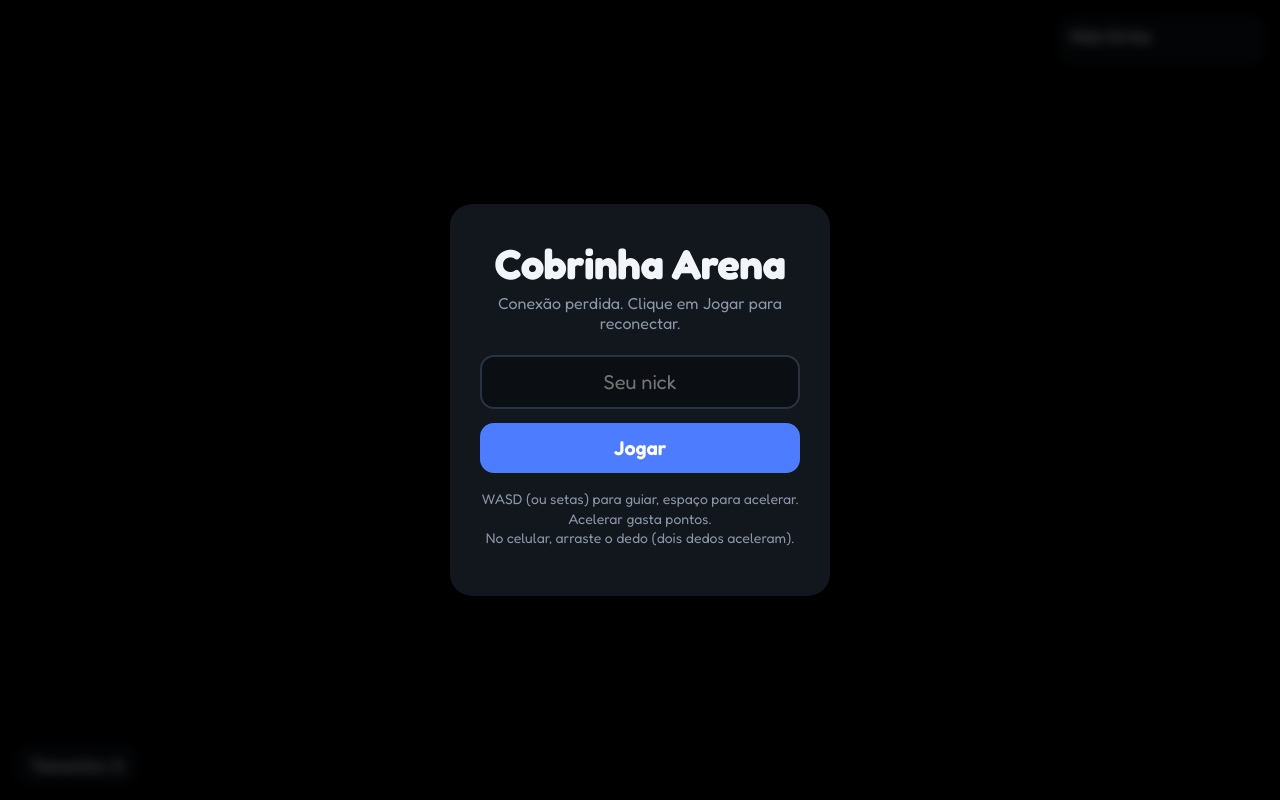
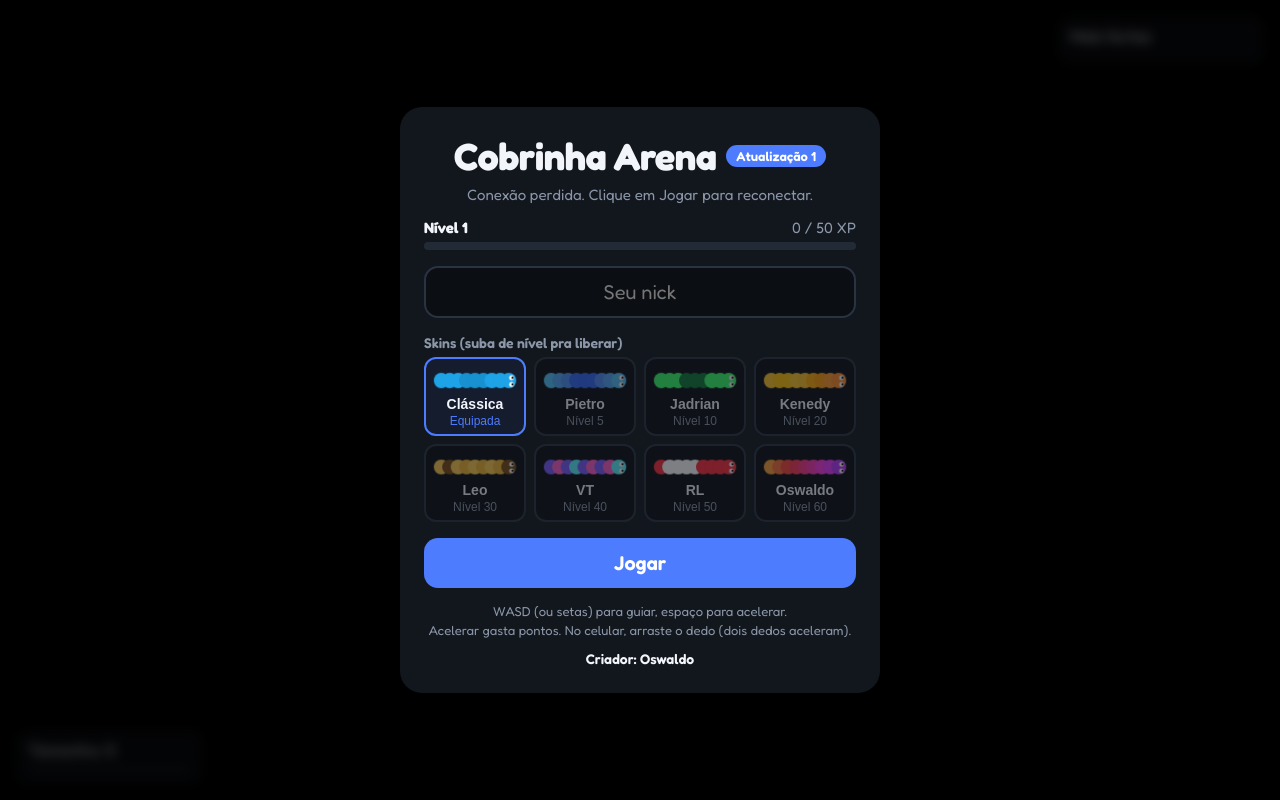
Before and after one commit to oswaldoneto-netizen/snakeseducv1, a website: page index.html in a window 1280 px wide. Both pictures are taken after a click on the button "Jogar". Drawn offline with Linux system fonts and the light colour scheme.

Commit message:
Add files via upload

```diff
--- a/index.html
+++ b/index.html
@@ -7,58 +7,140 @@
 <link rel="preconnect" href="https://fonts.googleapis.com">
 <link href="https://fonts.googleapis.com/css2?family=Fredoka:wght@400;600;700&display=swap" rel="stylesheet">
 <style>
-:root{--bg:#000;--ink:#f2f5fa;--panel:#12161d;--accent:#4d7cff;--muted:#8b97a8}
+:root{--bg:#000;--ink:#f2f5fa;--panel:#12161d;--accent:#4d7cff;--muted:#8b97a8;--line:#2a3342}
 *{box-sizing:border-box}
 html,body{margin:0;height:100%;overflow:hidden;background:var(--bg);font-family:'Fredoka',system-ui,sans-serif;color:var(--ink)}
-canvas{display:block;position:fixed;inset:0}
+canvas#c{display:block;position:fixed;inset:0}
 #menu{position:fixed;inset:0;display:flex;align-items:center;justify-content:center;background:rgba(0,0,0,.78);backdrop-filter:blur(6px);z-index:10}
 #menu.hide{display:none}
-.card{background:var(--panel);border-radius:22px;padding:34px 30px;width:min(380px,90vw);text-align:center;box-shadow:0 18px 50px rgba(0,0,0,.6)}
-h1{margin:0 0 4px;font-size:42px;font-weight:700;letter-spacing:-.5px}
-#sub{margin:0 0 22px;color:var(--muted);font-size:16px}
-input{width:100%;font:inherit;font-size:20px;text-align:center;padding:13px;border:2px solid #2a3342;border-radius:14px;outline:none;color:var(--ink);background:#0b0e13}
+.card{background:var(--panel);border-radius:22px;padding:26px 24px;width:min(480px,94vw);max-height:96vh;overflow:auto;text-align:center;box-shadow:0 18px 50px rgba(0,0,0,.6)}
+.top{display:flex;align-items:center;justify-content:center;gap:10px;flex-wrap:wrap}
+h1{margin:0;font-size:38px;font-weight:700;letter-spacing:-.5px}
+.pill{background:var(--accent);color:#fff;font-size:13px;font-weight:600;padding:3px 10px;border-radius:999px}
+#sub{margin:6px 0 14px;color:var(--muted);font-size:15px}
+.lvrow{display:flex;justify-content:space-between;font-size:15px;margin-bottom:5px}
+.lvrow span{color:var(--muted)}
+.bar{height:8px;background:#222a36;border-radius:99px;overflow:hidden}
+.bar i{display:block;height:100%;width:0;background:var(--accent);border-radius:99px}
+input{width:100%;margin-top:16px;font:inherit;font-size:20px;text-align:center;padding:12px;border:2px solid var(--line);border-radius:14px;outline:none;color:var(--ink);background:#0b0e13}
 input:focus{border-color:var(--accent)}
-button{margin-top:14px;width:100%;font:inherit;font-weight:600;font-size:20px;padding:13px;border:0;border-radius:14px;background:var(--accent);color:#fff;cursor:pointer}
+.skh{text-align:left;margin:16px 0 6px;font-size:14px;color:var(--muted);font-weight:600}
+#skins{display:grid;grid-template-columns:repeat(4,1fr);gap:8px}
+#skins .sk{margin:0;width:auto;padding:8px 4px 6px;font-size:14px;font-weight:600;background:#0b0e13;border:2px solid var(--line);border-radius:12px;color:var(--ink);display:flex;flex-direction:column;align-items:center;gap:2px}
+#skins .sk canvas{width:100%;height:auto;max-width:96px}
+#skins .sk small{font-size:12px;font-weight:400;color:var(--muted)}
+#skins .sk.sel{border-color:var(--accent);background:#141c2e}
+#skins .sk.sel small{color:var(--accent)}
+#skins .sk.lock{opacity:.45;cursor:not-allowed}
+#play{margin-top:16px;width:100%;font:inherit;font-weight:600;font-size:20px;padding:13px;border:0;border-radius:14px;background:var(--accent);color:#fff;cursor:pointer}
 button:focus-visible{outline:3px solid #9bb2ff;outline-offset:2px}
-button:active{transform:scale(.98)}
-#hint{margin-top:16px;font-size:14px;color:var(--muted);line-height:1.4}
+#play:active{transform:scale(.98)}
+#hint{margin:14px 0 0;font-size:13px;color:var(--muted);line-height:1.45}
+.by{margin:10px 0 0;font-size:14px;font-weight:600}
 #lb{position:fixed;top:14px;right:14px;width:210px;background:rgba(18,22,29,.85);border-radius:16px;padding:12px 14px;z-index:5;font-size:15px;box-shadow:0 6px 20px rgba(0,0,0,.5)}
 #lb h2{margin:0 0 8px;font-size:16px;font-weight:700}
 #lb ol{margin:0;padding:0;list-style:none}
 #lb li{display:flex;justify-content:space-between;gap:8px;padding:2px 0}
 #lb li span:first-child{overflow:hidden;text-overflow:ellipsis;white-space:nowrap}
 #lb li.me{color:var(--accent);font-weight:700}
-#hud{position:fixed;left:14px;bottom:14px;background:rgba(18,22,29,.85);border-radius:14px;padding:10px 16px;z-index:5;font-size:18px;font-weight:600;box-shadow:0 6px 20px rgba(0,0,0,.5)}
-#hud small{display:block;font-size:13px;font-weight:400;color:var(--muted)}
-@media (max-width:600px){#lb{width:160px;font-size:13px}}
-@media (prefers-reduced-motion:reduce){button:active{transform:none}}
+#hud{position:fixed;left:14px;bottom:14px;width:190px;background:rgba(18,22,29,.85);border-radius:14px;padding:10px 14px;z-index:5;font-size:17px;font-weight:600;box-shadow:0 6px 20px rgba(0,0,0,.5)}
+#hud small{display:block;font-size:12px;font-weight:400;color:var(--muted);margin-top:4px}
+#hud .bar{margin-top:6px;height:6px}
+#toast{position:fixed;top:18px;left:50%;transform:translateX(-50%);background:var(--accent);color:#fff;padding:10px 20px;border-radius:14px;font-weight:600;z-index:20;opacity:0;transition:opacity .3s;pointer-events:none;text-align:center}
+#toast.on{opacity:1}
+@media (max-width:600px){#lb{width:150px;font-size:13px}#skins{grid-template-columns:repeat(3,1fr)}h1{font-size:32px}}
+@media (prefers-reduced-motion:reduce){#play:active{transform:none}#toast{transition:none}}
 </style>
 </head>
 <body>
 <canvas id="c"></canvas>
 <div id="lb" hidden><h2>Mais fortes</h2><ol id="lbl"></ol></div>
-<div id="hud" hidden>Tamanho: <span id="score">0</span><small id="pl"></small></div>
+<div id="hud" hidden>Tamanho: <span id="score">0</span><small id="hl"></small><div class="bar"><i id="hb"></i></div><small id="pl"></small></div>
+<div id="toast"></div>
 <div id="menu">
   <div class="card">
-    <h1>Cobrinha Arena</h1>
+    <div class="top"><h1>Cobrinha Arena</h1><span class="pill">Atualização 1</span></div>
     <p id="sub">Coma, cresça e domine o ranking.</p>
+    <div class="lvrow"><b id="lvn">Nível 1</b><span id="lvx"></span></div>
+    <div class="bar"><i id="lvb"></i></div>
     <input id="nick" maxlength="15" placeholder="Seu nick" autocomplete="off">
+    <div class="skh">Skins (suba de nível pra liberar)</div>
+    <div id="skins"></div>
     <button id="play">Jogar</button>
-    <p id="hint">WASD (ou setas) para guiar, espaço para acelerar.<br>Acelerar gasta pontos.<br>No celular, arraste o dedo (dois dedos aceleram).</p>
+    <p id="hint">WASD (ou setas) para guiar, espaço para acelerar.<br>Acelerar gasta pontos. No celular, arraste o dedo (dois dedos aceleram).</p>
+    <p class="by">Criador: Oswaldo</p>
   </div>
 </div>
 <script>
 const cv = document.getElementById('c'), ctx = cv.getContext('2d');
-const menu = document.getElementById('menu'), nickEl = document.getElementById('nick');
-const lbEl = document.getElementById('lb'), lbl = document.getElementById('lbl'), hud = document.getElementById('hud');
+const $ = id => document.getElementById(id);
+const menu = $('menu'), nickEl = $('nick'), lbEl = $('lb'), lbl = $('lbl'), hud = $('hud');
 let W = 0, H = 0, dpr = 1;
-function resize() { dpr = Math.min(window.devicePixelRatio || 1, 2); W = innerWidth; H = innerHeight; cv.width = W * dpr; cv.height = H * dpr; ctx.setTransform(dpr, 0, 0, dpr, 0, 0); }
+function resize() { dpr = Math.min(devicePixelRatio || 1, 2); W = innerWidth; H = innerHeight; cv.width = W * dpr; cv.height = H * dpr; ctx.setTransform(dpr, 0, 0, dpr, 0, 0); }
 addEventListener('resize', resize); resize();
-try { nickEl.value = localStorage.getItem('nick') || ''; } catch (e) {}
 
+/* ---------- skins ---------- */
+const SKINS = [
+  { n: 'Clássica', lvl: 1,  col: (i, t, h) => 'hsl(' + h + ',80%,' + (45 + (i % 6 < 3 ? 6 : 0)) + '%)' },
+  { n: 'Pietro',   lvl: 5,  col: (i) => 'hsl(' + (200 + Math.sin(i * .4) * 25) + ',90%,' + (58 + (i % 6 < 3 ? 6 : 0)) + '%)' },
+  { n: 'Jadrian',  lvl: 10, col: (i) => i % 6 < 3 ? '#39ff6a' : '#0f7a3a' },
+  { n: 'Kenedy',   lvl: 20, col: (i) => 'hsl(' + (10 + 35 * (.5 + .5 * Math.sin(i * .25))) + ',100%,' + (52 + (i % 4 < 2 ? 6 : 0)) + '%)' },
+  { n: 'Leo',      lvl: 30, col: (i) => i % 7 === 0 ? '#7a4a12' : (i % 2 ? '#f2b632' : '#ffc94d') },
+  { n: 'VT',       lvl: 40, col: (i) => i % 5 === 0 ? '#5cf2ff' : (i % 2 ? '#ff5ec9' : '#7a5cff') },
+  { n: 'RL',       lvl: 50, col: (i) => i % 8 < 4 ? '#ff2d3d' : '#ffffff' },
+  { n: 'Oswaldo',  lvl: 60, col: (i, t) => 'hsl(' + ((t / 8 + i * 14) % 360) + ',95%,60%)' }
+];
+const ld = (k, d) => { try { return localStorage.getItem(k) ?? d; } catch (e) { return d; } };
+const sv = (k, v) => { try { localStorage.setItem(k, v); } catch (e) {} };
+nickEl.value = ld('nick', '');
+let xp = +ld('xp', 0) || 0, skin = +ld('skin', 0) || 0;
+const lvOf = x => Math.floor(Math.sqrt(x / 50)) + 1;
+const xpAt = l => 50 * (l - 1) * (l - 1);
+let level = lvOf(xp), shownLvl = level;
+if (!SKINS[skin] || level < SKINS[skin].lvl) skin = 0;
+
+function lvInfo() {
+  const a = xpAt(level), b = xpAt(level + 1);
+  return { txt: (xp - a) + ' / ' + (b - a) + ' XP', pct: Math.min(100, (xp - a) / (b - a) * 100) };
+}
+function paintSkin(c, i) {
+  const g = c.getContext('2d'); g.clearRect(0, 0, c.width, c.height);
+  for (let j = 8; j >= 0; j--) { g.fillStyle = SKINS[i].col(j, performance.now(), 200); g.beginPath(); g.arc(84 - j * 9, 14, 8, 0, 6.283); g.fill(); }
+  g.fillStyle = '#fff'; g.beginPath(); g.arc(87, 11, 2.6, 0, 6.283); g.arc(87, 18, 2.6, 0, 6.283); g.fill();
+  g.fillStyle = '#111'; g.beginPath(); g.arc(88, 11, 1.2, 0, 6.283); g.arc(88, 18, 1.2, 0, 6.283); g.fill();
+}
+function renderMenu() {
+  const li = lvInfo();
+  $('lvn').textContent = 'Nível ' + level; $('lvx').textContent = li.txt; $('lvb').style.width = li.pct + '%';
+  const box = $('skins'); box.innerHTML = '';
+  SKINS.forEach((s, i) => {
+    const ok = level >= s.lvl;
+    const d = document.createElement('button'); d.type = 'button';
+    d.className = 'sk' + (i === skin ? ' sel' : '') + (ok ? '' : ' lock');
+    const c = document.createElement('canvas'); c.width = 96; c.height = 28; paintSkin(c, i);
+    const n = document.createElement('span'); n.textContent = s.n;
+    const l = document.createElement('small'); l.textContent = ok ? (i === skin ? 'Equipada' : 'Liberada') : 'Nível ' + s.lvl;
+    d.append(c, n, l);
+    d.onclick = () => { if (!ok) return; skin = i; sv('skin', i); renderMenu(); };
+    box.appendChild(d);
+  });
+}
+renderMenu();
+let toastT; function toast(msg) { const t = $('toast'); t.textContent = msg; t.classList.add('on'); clearTimeout(toastT); toastT = setTimeout(() => t.classList.remove('on'), 3500); }
+function checkLevel() {
+  level = lvOf(xp);
+  if (level > shownLvl) {
+    const un = SKINS.filter(s => s.lvl > shownLvl && s.lvl <= level).map(s => s.n);
+    toast('Nível ' + level + '!' + (un.length ? ' Skin liberada: ' + un.join(', ') : ''));
+    shownLvl = level;
+  }
+}
+
+/* ---------- rede ---------- */
 let ws, myId = null, world = { w: 4000, h: 4000 }, playing = false;
-let prev = null, cur = null, prevT = 0, curT = 0, camX = 2000, camY = 2000;
-let angle = null, boost = false, lastSend = 0;
+let prev = null, cur = null, curT = 0, camX = 2000, camY = 2000;
+let angle = null, boost = false, lastSend = 0, runBase = 0, peak = 0, lastUI = 0, ping = 0;
+const TICKMS = 33;
 const FOOD_COLORS = ['#ff5d73', '#ffb020', '#2ec4b6', '#7b61ff', '#ff7ab6', '#3ddc84', '#4cc9f0', '#f77f00'];
 
 function connect(cb) {
@@ -66,29 +148,34 @@ function connect(cb) {
   ws.onopen = cb;
   ws.onmessage = (e) => {
     const m = JSON.parse(e.data);
-    if (m.t === 'init') { myId = m.id; world = { w: m.w, h: m.h }; playing = true; prev = cur = null; angle = null; boost = false; }
-    else if (m.t === 's') { prev = cur; prevT = curT; cur = m; curT = performance.now(); updateUI(m); }
-    else if (m.t === 'dead') {
+    if (m.t === 'p') { ping = Math.round(performance.now() - m.ts); }
+    else if (m.t === 'init') { myId = m.id; world = { w: m.w, h: m.h }; playing = true; prev = cur = null; angle = null; boost = false; runBase = xp; peak = 0; }
+    else if (m.t === 's') {
+      prev = cur; cur = m; curT = performance.now();
+      if (m.sc > peak) { peak = m.sc; xp = runBase + peak; sv('xp', xp); checkLevel(); }
+      if (curT - lastUI > 250) { lastUI = curT; updateUI(m); }
+    } else if (m.t === 'dead') {
       playing = false; menu.classList.remove('hide');
-      document.getElementById('sub').textContent = 'Você fez ' + m.score + ' pontos. Jogue de novo!';
-      document.getElementById('play').textContent = 'Jogar de novo';
+      $('sub').textContent = 'Você fez ' + m.score + ' pontos (+' + peak + ' XP). Jogue de novo!';
+      $('play').textContent = 'Jogar de novo'; renderMenu();
     }
   };
-  ws.onclose = () => { playing = false; menu.classList.remove('hide'); document.getElementById('sub').textContent = 'Conexão perdida. Clique em Jogar para reconectar.'; ws = null; };
+  ws.onclose = () => { playing = false; ws = null; menu.classList.remove('hide'); $('sub').textContent = 'Conexão perdida. Clique em Jogar para reconectar.'; renderMenu(); };
 }
 function join() {
-  const nick = nickEl.value.trim();
-  try { localStorage.setItem('nick', nick); } catch (e) {}
-  const send = () => ws.send(JSON.stringify({ t: 'join', nick }));
+  const nick = nickEl.value.trim(); sv('nick', nick);
+  const send = () => ws.send(JSON.stringify({ t: 'join', nick, k: skin }));
   menu.classList.add('hide'); lbEl.hidden = false; hud.hidden = false;
   if (ws && ws.readyState === 1) send(); else connect(send);
 }
-document.getElementById('play').onclick = join;
+$('play').onclick = join;
 nickEl.addEventListener('keydown', e => { if (e.key === 'Enter') join(); });
+setInterval(() => { if (ws && ws.readyState === 1) ws.send(JSON.stringify({ t: 'p', ts: performance.now() })); }, 2000);
 
 function updateUI(m) {
-  document.getElementById('score').textContent = m.sc;
-  document.getElementById('pl').textContent = m.pl + ' jogadores na arena';
+  $('score').textContent = m.sc;
+  const li = lvInfo(); $('hl').textContent = 'Nível ' + level + ' · ' + li.txt; $('hb').style.width = li.pct + '%';
+  $('pl').textContent = m.pl + ' na arena · ping ' + ping + ' ms';
   lbl.innerHTML = '';
   m.lb.forEach(([n, s, id], i) => {
     const li = document.createElement('li'); if (id === myId) li.className = 'me';
@@ -98,6 +185,7 @@ function updateUI(m) {
   });
 }
 
+/* ---------- controles ---------- */
 function sendInput(force) {
   const now = performance.now();
   if (!ws || ws.readyState !== 1 || !playing || angle === null || (!force && now - lastSend < 40)) return;
@@ -121,7 +209,7 @@ cv.addEventListener('touchmove', touch, { passive: true });
 cv.addEventListener('touchend', touch, { passive: true });
 setInterval(() => sendInput(true), 100);
 
-function hsl(h, l) { return 'hsl(' + h + ',80%,' + l + '%)'; }
+/* ---------- desenho ---------- */
 function segsOf(sn, alpha) {
   const p = prev && prev.sn.find(o => o.id === sn.id);
   if (!p || p.s.length !== sn.s.length) return sn.s;
@@ -134,20 +222,18 @@ function draw() {
   ctx.fillStyle = '#000'; ctx.fillRect(0, 0, W, H);
   if (!cur) return;
   const now = performance.now();
-  const alpha = prev ? Math.max(0, Math.min(1, (now - curT) / Math.max(1, curT - prevT))) : 1;
+  const alpha = prev ? Math.max(0, Math.min(1, (now - curT) / TICKMS)) : 1;
   const me = cur.sn.find(s => s.id === myId);
-  if (me) { const sg = segsOf(me, alpha); camX += (sg[0] - camX) * 0.25; camY += (sg[1] - camY) * 0.25; }
+  if (me) { const sg = segsOf(me, alpha); camX += (sg[0] - camX) * 0.3; camY += (sg[1] - camY) * 0.3; }
   const zoom = Math.max(1, Math.min(1.6, 1.6 - (me ? me.s.length / 2 : 10) / 400));
   ctx.save();
   ctx.translate(W / 2, H / 2); ctx.scale(zoom, zoom); ctx.translate(-camX, -camY);
   const vw = W / zoom / 2 + 60, vh = H / zoom / 2 + 60;
-  // grade
   ctx.strokeStyle = '#141a24'; ctx.lineWidth = 2; ctx.beginPath();
   const gs = 80, x0 = Math.floor((camX - vw) / gs) * gs, y0 = Math.floor((camY - vh) / gs) * gs;
   for (let x = x0; x < camX + vw; x += gs) { ctx.moveTo(x, camY - vh); ctx.lineTo(x, camY + vh); }
   for (let y = y0; y < camY + vh; y += gs) { ctx.moveTo(camX - vw, y); ctx.lineTo(camX + vw, y); }
   ctx.stroke();
-  // fora do mapa
   ctx.fillStyle = 'rgba(255,77,94,.10)';
   const L = camX - vw - 50, R = camX + vw + 50, T = camY - vh - 50, B = camY + vh + 50;
   if (L < 0) ctx.fillRect(L, T, -L, B - T);
@@ -155,23 +241,16 @@ function draw() {
   if (T < 0) ctx.fillRect(L, T, R - L, -T);
   if (B > world.h) ctx.fillRect(L, world.h, R - L, B - world.h);
   ctx.strokeStyle = '#ff4d5e'; ctx.lineWidth = 6; ctx.strokeRect(0, 0, world.w, world.h);
-  // comida
-  for (const f of cur.f) {
-    ctx.fillStyle = FOOD_COLORS[f[3]]; ctx.beginPath(); ctx.arc(f[0], f[1], f[2] > 1 ? 9 : 6, 0, 6.283); ctx.fill();
-  }
-  // cobras (as menores primeiro, a minha por cima)
+  for (const f of cur.f) { ctx.fillStyle = FOOD_COLORS[f[3]]; ctx.beginPath(); ctx.arc(f[0], f[1], f[2] > 1 ? 9 : 6, 0, 6.283); ctx.fill(); }
   const list = cur.sn.slice().sort((a, b) => (a.id === myId) - (b.id === myId));
   for (const sn of list) {
-    const sg = segsOf(sn, alpha), n = sg.length / 2, r = 9 + Math.min(8, n / 14);
-    for (let i = n - 1; i >= 0; i--) {
-      ctx.fillStyle = hsl(sn.h, 45 + (i % 6 < 3 ? 6 : 0));
-      ctx.beginPath(); ctx.arc(sg[i * 2], sg[i * 2 + 1], r, 0, 6.283); ctx.fill();
-    }
+    const sg = segsOf(sn, alpha), n = sg.length / 2, r = 9 + Math.min(8, n / 14), col = (SKINS[sn.k] || SKINS[0]).col;
+    for (let i = n - 1; i >= 0; i--) { ctx.fillStyle = col(i, now, sn.h); ctx.beginPath(); ctx.arc(sg[i * 2], sg[i * 2 + 1], r, 0, 6.283); ctx.fill(); }
     const hx = sg[0], hy = sg[1], ha = Math.atan2(hy - sg[3], hx - sg[2]);
     for (const s of [-1, 1]) {
       const ex = hx + Math.cos(ha + s * 0.6) * r * 0.6, ey = hy + Math.sin(ha + s * 0.6) * r * 0.6;
       ctx.fillStyle = '#fff'; ctx.beginPath(); ctx.arc(ex, ey, r * 0.38, 0, 6.283); ctx.fill();
-      ctx.fillStyle = '#1c2b3d'; ctx.beginPath(); ctx.arc(ex + Math.cos(ha) * 2, ey + Math.sin(ha) * 2, r * 0.18, 0, 6.283); ctx.fill();
+      ctx.fillStyle = '#111'; ctx.beginPath(); ctx.arc(ex + Math.cos(ha) * 2, ey + Math.sin(ha) * 2, r * 0.18, 0, 6.283); ctx.fill();
     }
     ctx.font = '600 15px Fredoka, sans-serif'; ctx.textAlign = 'center';
     ctx.lineWidth = 4; ctx.strokeStyle = 'rgba(0,0,0,.85)'; ctx.strokeText(sn.n, hx, hy - r - 10);
```
Also changed, not shown: server.js (+8 -8 lines).
